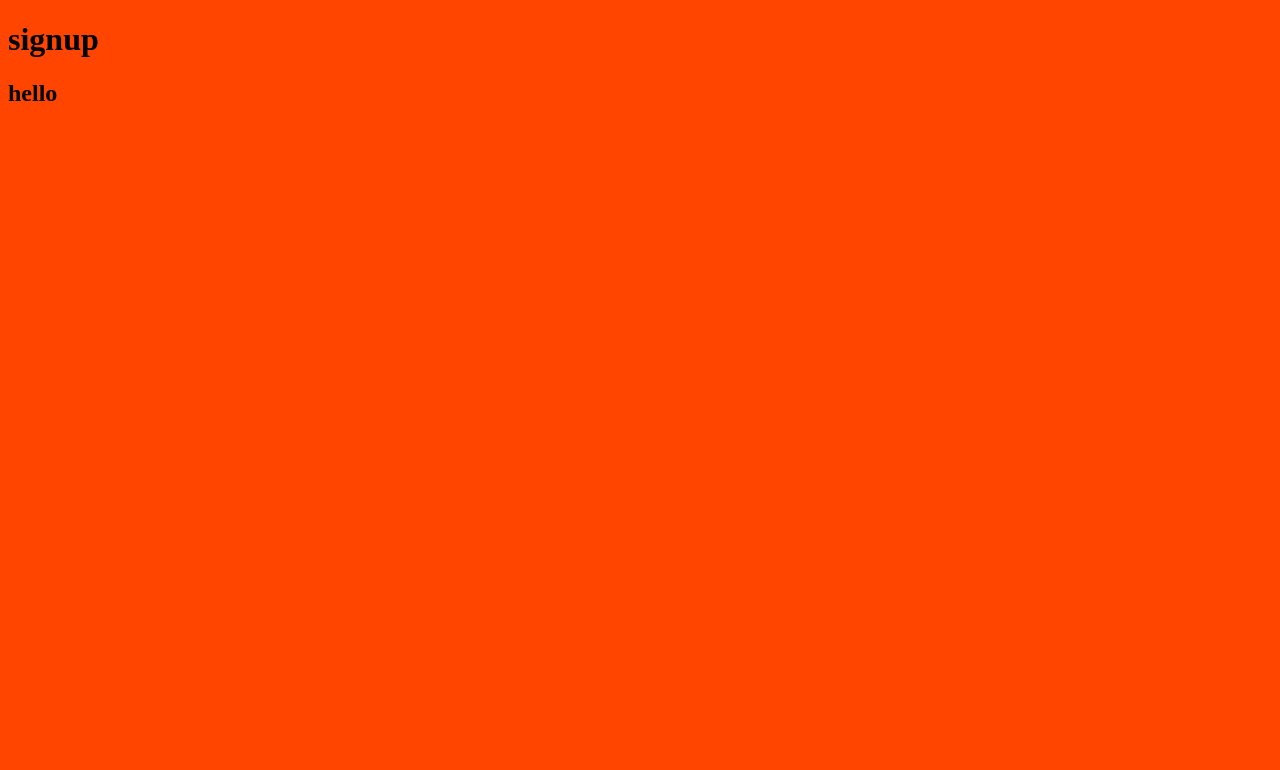
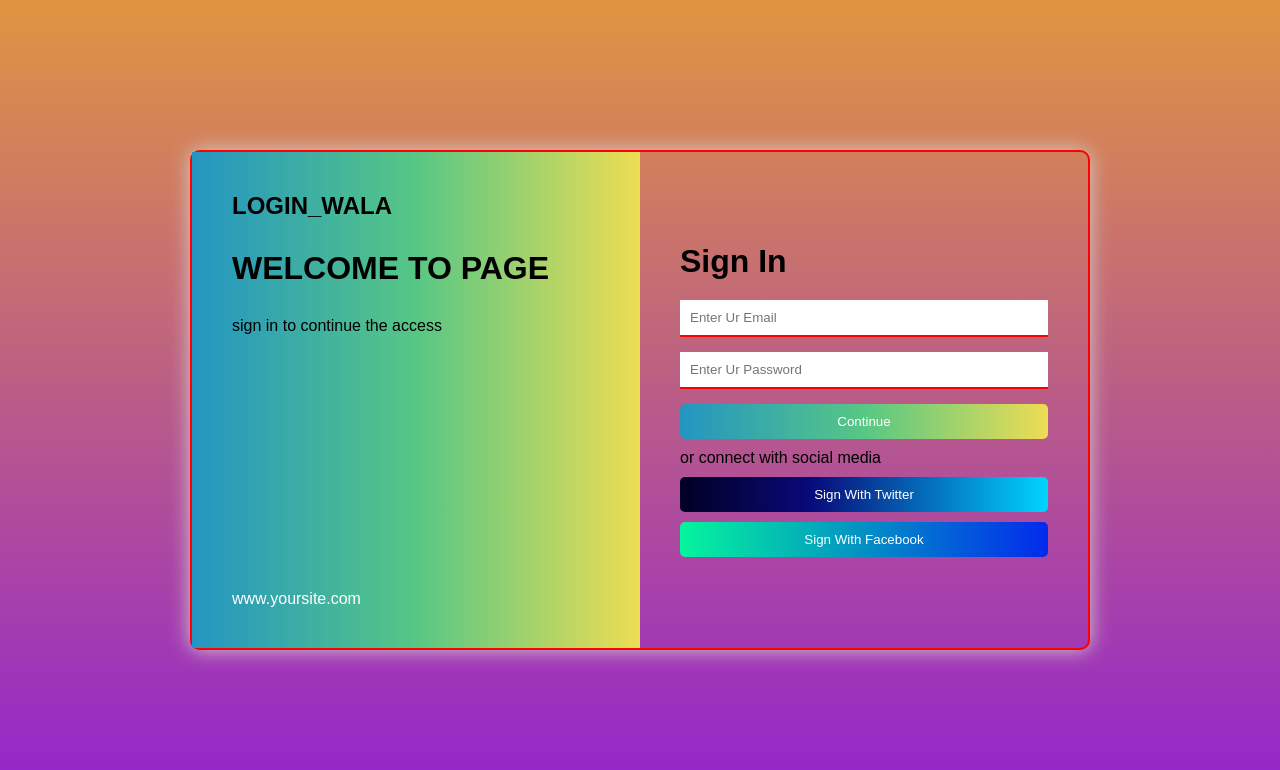
Before and after one commit to pavanp0309/login_form, a plain HTML site: page index.html in a window 1280 px wide. Drawn offline with Linux system fonts and the light colour scheme.

Commit message:
form_completed

```diff
--- a/index.html
+++ b/index.html
@@ -7,7 +7,26 @@
     <link rel="stylesheet" href="style.css">
 </head>
 <body>
-    <h1>signup</h1>
-    <h2>hello</h2>
+    <div class="container">
+        <!-- form_left -->
+        <div class="left_panel">
+            <h2 class="logo">LOGIN_WALA</h2>
+            <h1>Welcome to page</h1>
+            <p>sign in to continue the access</p>
+            <a href="#">www.yoursite.com</a>
+        </div>
+        <!-- form_right -->
+        <div class="right_panel">
+            <h1>Sign In</h1>
+            <form action="">
+                <input type="email" placeholder="enter ur email">
+                <input type="password" placeholder="enter ur password">
+                <button type="submit">continue</button>
+            </form>
+            <p>or connect with social media</p>
+            <button class="twitter">sign with twitter</button>
+            <button class="facebook">sign with facebook</button>
+        </div>
+    </div>
 </body>
 </html>
--- a/style.css
+++ b/style.css
@@ -1,3 +1,115 @@
-body{
-    background-color: orangered;
+*{
+padding: 0;
+margin: 0;
+box-sizing: border-box;
 }
+
+body,html{
+ height: 100%;
+ font-family: Arial, Helvetica, sans-serif;
+ display: flex;
+ justify-content: center;
+ align-items: center;
+ /*
+* Created with https://www.css-gradient.com
+* Gradient link: https://www.css-gradient.com/?c1=e09541&c2=9323cf&gt=l&gd=dcl
+*/
+background: #E09541;
+background: linear-gradient( #E09541, #9323CF);
+}
+
+.container{
+    display: flex;
+    border: 2px solid red;
+    width: 900px;
+    height: 500px;
+    border-radius: 10px;
+    box-shadow: 0 0 20px rgb(214, 204, 204);
+}
+
+/* welecome section */
+.left_panel{
+    flex: 1;
+background: linear-gradient(90deg, rgba(35, 149, 194, 1) 0%, rgba(87, 199, 133, 1) 50%, rgba(237, 221, 83, 1) 100%);
+padding: 40px;
+display: flex;
+flex-direction: column;
+justify-content: center;
+}
+
+.logo{
+    font-size: 1.5rem;
+    margin-bottom: 30px;
+}
+
+.left_panel h1{
+  font-size: 2rem;
+  margin-bottom: 30px;
+  text-transform: uppercase;
+}
+
+.left_panel p{
+    margin-bottom: 10px;
+}
+.left_panel a{
+    color: white;
+    text-decoration: none;
+    margin-top: auto;
+}
+
+
+/* right panel */
+.right_panel{
+    flex: 1;
+    padding: 40px;
+    display: flex;
+    flex-direction: column;
+    justify-content: center;
+}
+
+.right_panel h1{
+    margin-bottom: 20px;
+}
+
+form {
+    display: flex;
+    flex-direction: column;
+}
+form input{
+    margin-bottom: 15px;
+    padding: 10px;
+    border: none;
+    outline: none;
+    border-bottom: 2px solid red;
+    text-transform: capitalize;
+    font-weight: 500;
+}
+form button{
+   background: linear-gradient(90deg, rgba(35, 149, 194, 1) 0%, rgba(87, 199, 133, 1) 50%, rgba(237, 221, 83, 1) 100%);
+   color: white;
+   padding: 10px;
+   border: none;
+   border-radius: 5px;
+   cursor: pointer;
+   text-transform: capitalize;
+   margin-bottom: 10px;
+}
+
+.twitter , .facebook{
+   margin-top: 10px;
+   padding: 10px;
+   border: none;
+   border-radius: 5px;
+   color: white;
+   text-transform: capitalize;
+   cursor: pointer;
+}
+.twitter{
+background: #020024;
+background: linear-gradient(90deg, rgba(2, 0, 36, 1) 0%, rgba(9, 9, 121, 1) 35%, rgba(0, 212, 255, 1) 100%);
+}
+
+.facebook{
+background: #05f59d;
+background: linear-gradient(90deg, rgba(5, 245, 157, 1) 0%, rgba(2, 42, 237, 1) 100%);
+}
```
